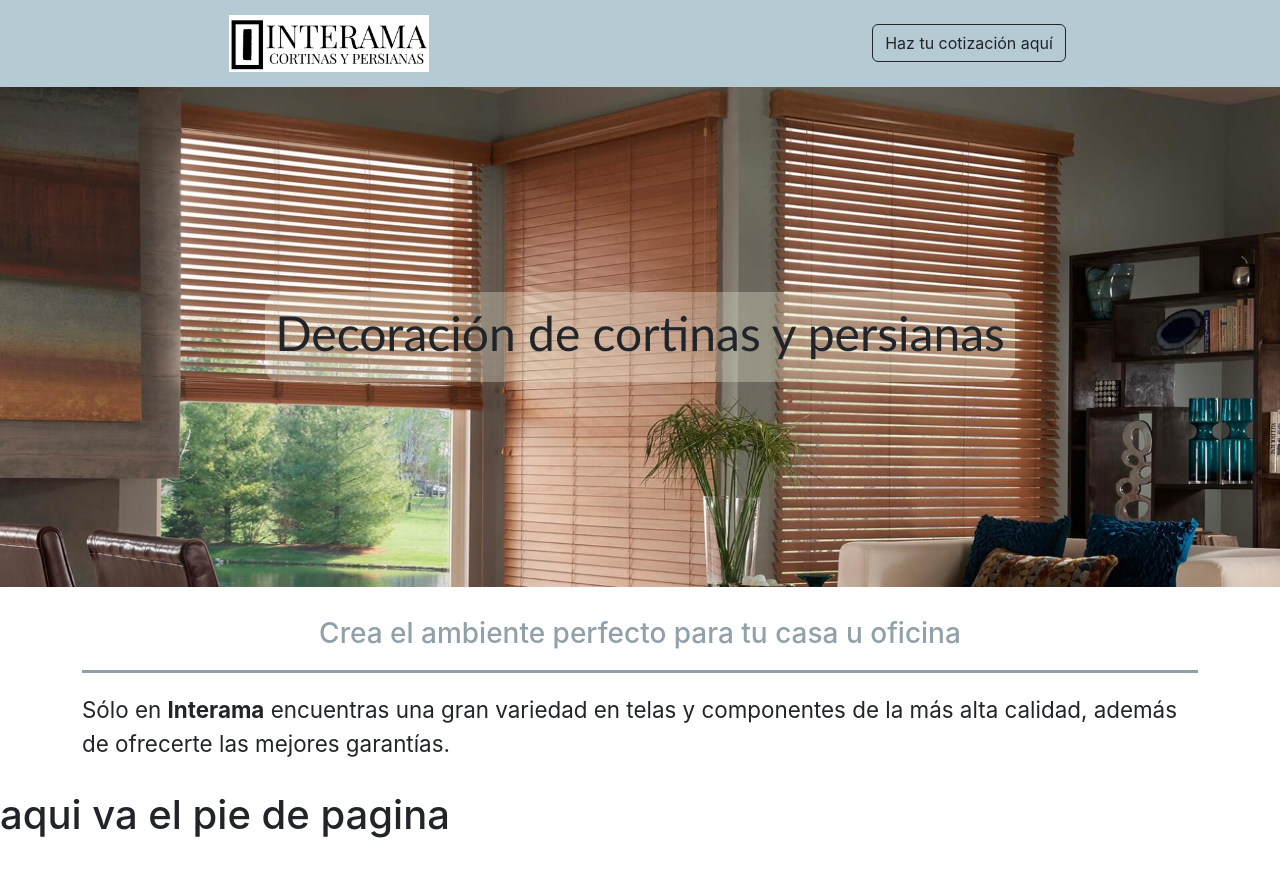
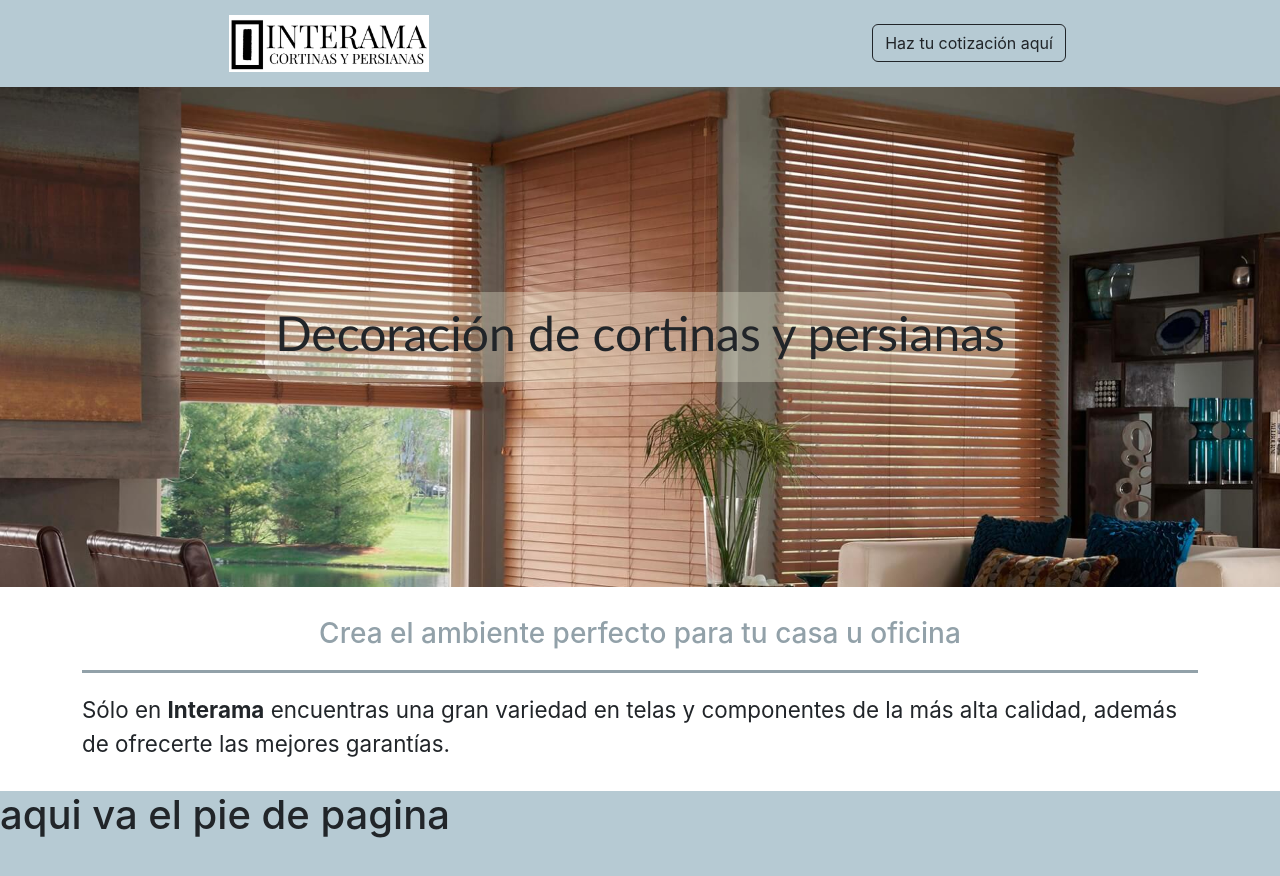
Before and after one commit to merb26/PersianasInterama, a React (Create React App) app: page / in a window 1280 px wide. Shown: the top 876 px of the page. Before the commit the page ends 847 px from the top, so only its background shows below. Built offline with nearby package versions, Linux system fonts and the light colour scheme.

Commit message:
agrego footer.scss

```diff
--- /dev/null
+++ b/src/components/footer/footer.css
@@ -0,0 +1,4 @@
+.footer {
+  background-color: #B6CAD3;
+  height: 100px;
+}/*# sourceMappingURL=footer.css.map */
--- a/src/components/footer/footer.jsx
+++ b/src/components/footer/footer.jsx
@@ -1,7 +1,11 @@
+import './footer.css'
+
 const Footer = () => {
     return (
         <>
-            <h1>aqui va el pie de pagina</h1>
+            <div className="footer">
+                <h1>aqui va el pie de pagina</h1>
+            </div>
         </>
     )
 }
--- /dev/null
+++ b/src/components/footer/footer.scss
@@ -0,0 +1,4 @@
+.footer {
+    background-color: #B6CAD3;
+    height: 100px;
+}
```
Also changed, not shown: 1 other file (tests, documents, lock files or other folders).
